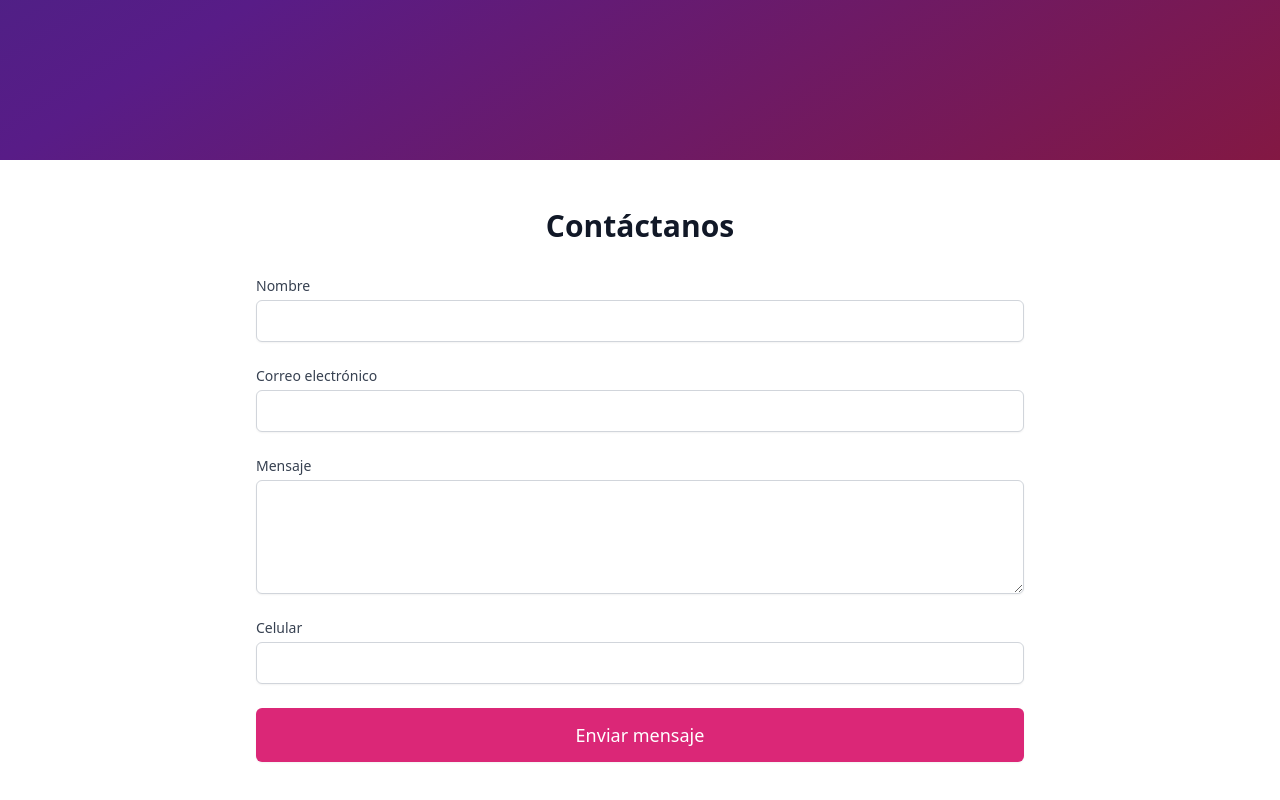
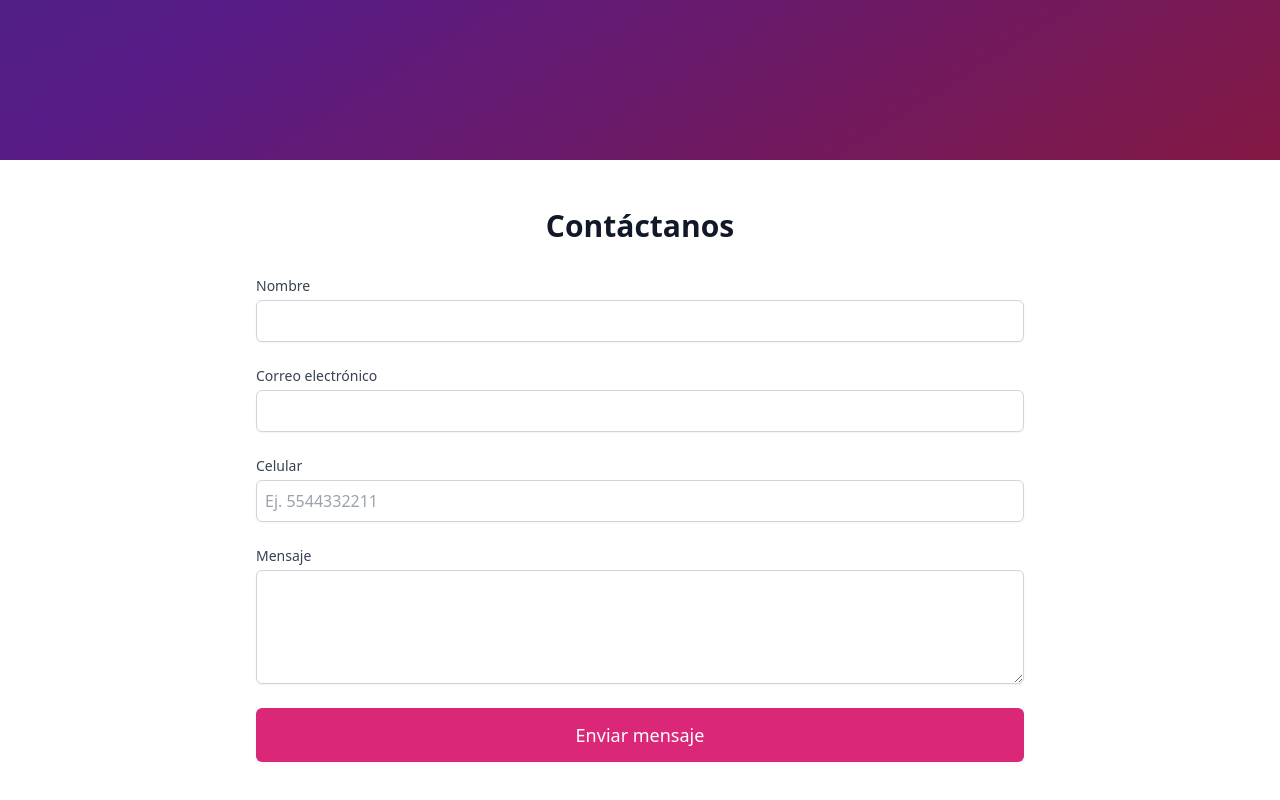
Before and after one commit to keykun456/ForeverUs, a Next.js app: page / in a window 1280 px wide. Shown: the part 704-1504 px from the top of the page. Built offline with nearby package versions, Linux system fonts and the light colour scheme.

Commit message:
feat: validación de celular con pattern y title

```diff
--- a/pages/index.tsx
+++ b/pages/index.tsx
@@ -129,6 +129,24 @@ const handleSubmit = async (e: React.FormEvent<HTMLFormElement>) => {
               />
             </div>
 
+			<div>
+			  <label htmlFor="celular" className="block text-sm font-medium text-gray-700">
+				Celular
+			  </label>
+			  <input
+				type="tel"
+				name="celular"
+				id="celular"
+				pattern="[0-9]{8,15}" // 👉 acepta solo de 8 a 15 dígitos
+				title="Ingresa entre 8 y 15 dígitos sin espacios"
+				placeholder="Ej. 5544332211"
+				required
+				className="mt-1 block w-full border border-gray-300 rounded-md shadow-sm p-2 focus:ring-pink-500 focus:border-pink-500"
+				value={formData.celular}
+				onChange={handleChange}
+			  />
+			</div>
+
             <div>
               <label htmlFor="message" className="block text-sm font-medium text-gray-700">
                 Mensaje
@@ -144,20 +162,7 @@ const handleSubmit = async (e: React.FormEvent<HTMLFormElement>) => {
               ></textarea>
             </div>
 
-			<div>
-			  <label htmlFor="celular" className="block text-sm font-medium text-gray-700">
-				Celular
-			  </label>
-			  <input
-				type="text"
-				name="celular"
-				id="celular"
-				required
-				className="mt-1 block w-full border border-gray-300 rounded-md shadow-sm p-2 focus:ring-pink-500 focus:border-pink-500"
-				value={formData.celular} // 👉 enlace con el estado
-				onChange={handleChange} // 👉 manejador
-			  />
-			</div>
+
 
             <div>
               <button
```
